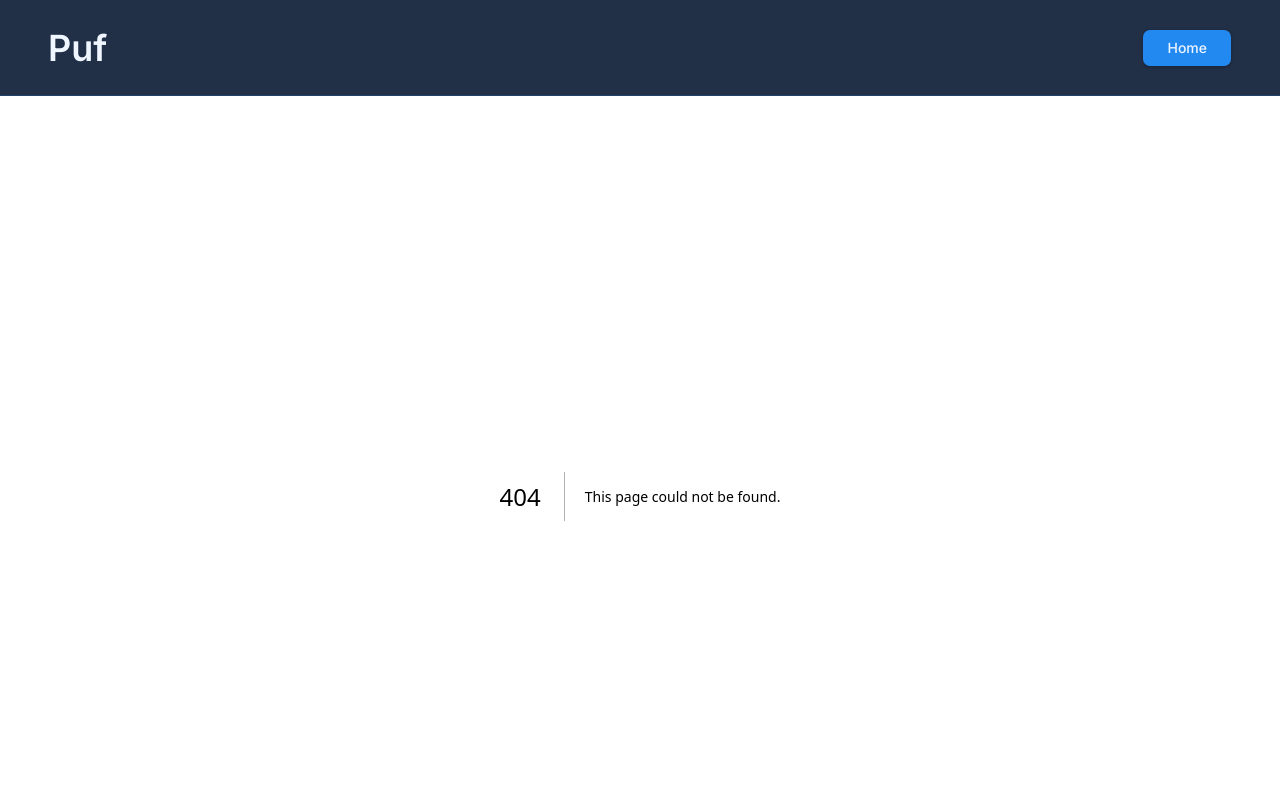
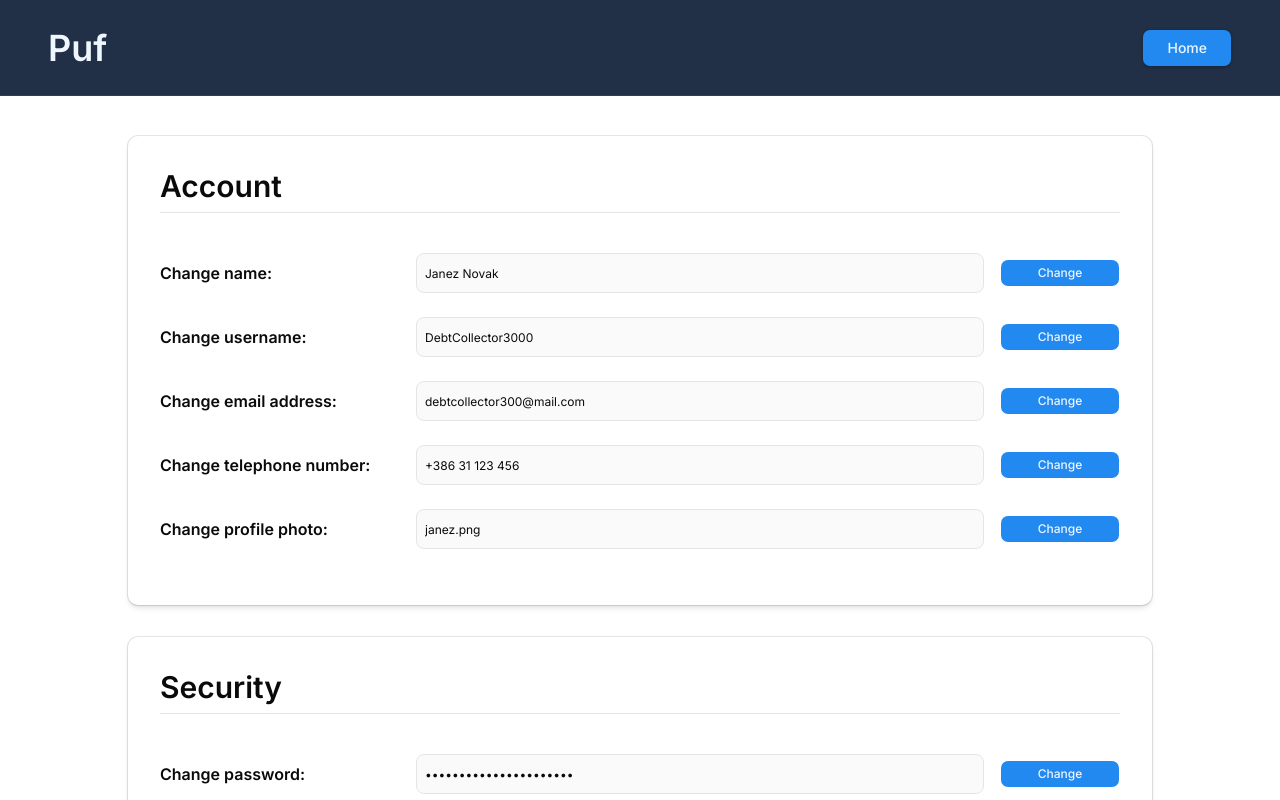
Before and after one commit to puf-app/puf, a Next.js app in the folder app/frontend/: page /settings in a window 1280 px wide. Before the commit this address had no page. Shown: the top 800 px of the page. Built offline with nearby package versions, Linux system fonts and the light colour scheme.

Commit message:
feat: add settings page

```diff
--- /dev/null
+++ b/app/frontend/src/app/settings/page.tsx
@@ -0,0 +1,234 @@
+'use client';
+
+import React, { useMemo, useRef, useState } from 'react';
+
+import { useForm } from 'react-hook-form';
+import { z } from 'zod';
+import { zodResolver } from '@hookform/resolvers/zod';
+
+import { Button } from '@/components/ui/button';
+import { Card } from '@/components/ui/card';
+import { Input } from '@/components/ui/input';
+import { Label } from '@/components/ui/label';
+
+const settingsSchema = z.object({
+  name: z.string().min(2, 'Name must be at least 2 characters'),
+  username: z.string().min(3, 'Username must be at least 3 characters'),
+  email: z.string().email('Please enter a valid email'),
+  phone: z
+    .string()
+    .min(6, 'Phone number is too short')
+    .max(32, 'Phone number is too long')
+    .optional()
+    .or(z.literal('')),
+  profilePhoto: z.string().optional().or(z.literal('')),
+  password: z.string().min(6, 'Password must be at least 6 characters'),
+});
+
+type SettingsValues = z.infer<typeof settingsSchema>;
+
+type FieldKey = keyof SettingsValues;
+
+function SectionTitle({ children }: { children: React.ReactNode }) {
+  return (
+    <div className="flex flex-col gap-2">
+      <h2 className="text-3xl font-semibold text-foreground">{children}</h2>
+      <div className="h-px w-full bg-border" />
+    </div>
+  );
+}
+
+function FieldRow({
+  label,
+  fieldKey,
+  placeholder,
+  type = 'text',
+  register,
+  error,
+  onChangeClick,
+  buttonLabel = 'Change',
+  buttonVariant = 'default',
+}: {
+  label: string;
+  fieldKey: FieldKey;
+  placeholder: string;
+  type?: React.ComponentProps<typeof Input>['type'];
+  register: ReturnType<typeof useForm<SettingsValues>>['register'];
+  error?: string;
+  onChangeClick: () => void;
+  buttonLabel?: string;
+  buttonVariant?: React.ComponentProps<typeof Button>['variant'];
+}) {
+  return (
+    <div className="grid grid-cols-1 md:grid-cols-[240px_1fr_120px] gap-2 md:gap-4 items-start md:items-center">
+      <Label className="text-base font-semibold md:font-semibold">{label}:</Label>
+      <div className="flex flex-col">
+        <Input
+          type={type}
+          placeholder={placeholder}
+          className="h-10"
+          {...register(fieldKey)}
+        />
+        {error && <p className="text-xs text-destructive mt-1">{error}</p>}
+      </div>
+      <Button
+        type="button"
+        variant={buttonVariant}
+        className="w-full md:w-auto"
+        onClick={onChangeClick}
+      >
+        {buttonLabel}
+      </Button>
+    </div>
+  );
+}
+
+export default function SettingsPage() {
+  const fileInputRef = useRef<HTMLInputElement | null>(null);
+
+  const defaultValues = useMemo<SettingsValues>(
+    () => ({
+      name: 'Janez Novak',
+      username: 'DebtCollector3000',
+      email: 'debtcollector300@mail.com',
+      phone: '+386 31 123 456',
+      profilePhoto: 'janez.png',
+      password: '**********************',
+    }),
+    []
+  );
+
+  const {
+    register,
+    getValues,
+    setValue,
+    trigger,
+    formState: { errors },
+  } = useForm<SettingsValues>({
+    resolver: zodResolver(settingsSchema),
+    defaultValues,
+    mode: 'onBlur',
+  });
+
+  const [lastSaved, setLastSaved] = useState<Partial<Record<FieldKey, number>>>(
+    {}
+  );
+
+  const saveField = async (field: FieldKey) => {
+    const ok = await trigger(field);
+    if (!ok) return;
+
+    // TODO: replace with API call when backend is ready
+    void getValues(field);
+
+    setLastSaved((prev) => ({ ...prev, [field]: Date.now() }));
+  };
+
+  const uploadProof = () => {
+    fileInputRef.current?.click();
+  };
+
+  return (
+    <main className="w-full flex justify-center px-4 py-8 md:py-10">
+      <div className="w-full max-w-5xl flex flex-col gap-6 md:gap-8">
+        <Card className="p-6 md:p-8 shadow-md">
+          <SectionTitle>Account</SectionTitle>
+
+          <div className="mt-6 flex flex-col gap-5 md:gap-6">
+            <FieldRow
+              label="Change name"
+              fieldKey="name"
+              placeholder="Enter your name"
+              register={register}
+              error={errors.name?.message}
+              onChangeClick={() => saveField('name')}
+            />
+
+            <FieldRow
+              label="Change username"
+              fieldKey="username"
+              placeholder="Enter your username"
+              register={register}
+              error={errors.username?.message}
+              onChangeClick={() => saveField('username')}
+            />
+
+            <FieldRow
+              label="Change email address"
+              fieldKey="email"
+              placeholder="Enter your email"
+              type="email"
+              register={register}
+              error={errors.email?.message}
+              onChangeClick={() => saveField('email')}
+            />
+
+            <FieldRow
+              label="Change telephone number"
+              fieldKey="phone"
+              placeholder="Enter your phone number"
+              register={register}
+              error={errors.phone?.message}
+              onChangeClick={() => saveField('phone')}
+            />
+
+            <FieldRow
+              label="Change profile photo"
+              fieldKey="profilePhoto"
+              placeholder="Choose a file"
+              register={register}
+              error={errors.profilePhoto?.message}
+              onChangeClick={() => saveField('profilePhoto')}
+            />
+
+            {/* subtle saved feedback */}
+            <div className="text-xs text-muted-foreground">
+              {lastSaved.name && (
+                <span>Last saved: {new Date(lastSaved.name).toLocaleTimeString()}</span>
+              )}
+            </div>
+          </div>
+        </Card>
+
+        <Card className="p-6 md:p-8 shadow-md">
+          <SectionTitle>Security</SectionTitle>
+
+          <div className="mt-6 flex flex-col gap-5 md:gap-6">
+            <FieldRow
+              label="Change password"
+              fieldKey="password"
+              placeholder="Enter new password"
+              type="password"
+              register={register}
+              error={errors.password?.message}
+              onChangeClick={() => saveField('password')}
+            />
+
+            <div className="grid grid-cols-1 md:grid-cols-[240px_1fr_120px] gap-2 md:gap-4 items-start md:items-center">
+              <Label className="text-base font-semibold">Verify account:</Label>
+              <div className="text-sm text-muted-foreground md:pr-4">
+                Upload a photo of your ID document.
+              </div>
+              <div className="flex flex-col gap-2">
+                <input
+                  ref={fileInputRef}
+                  type="file"
+                  accept="image/*,application/pdf"
+                  className="hidden"
+                  onChange={(e) => {
+                    const file = e.target.files?.[0];
+                    if (!file) return;
+                    setValue('profilePhoto', file.name, { shouldDirty: true });
+                  }}
+                />
+                <Button type="button" className="w-full md:w-auto" onClick={uploadProof}>
+                  Upload photo
+                </Button>
+              </div>
+            </div>
+          </div>
+        </Card>
+      </div>
+    </main>
+  );
+}
```
